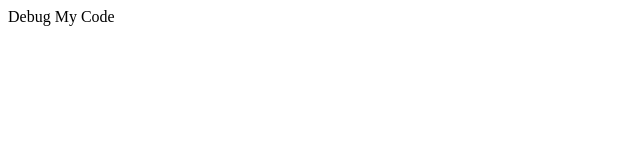
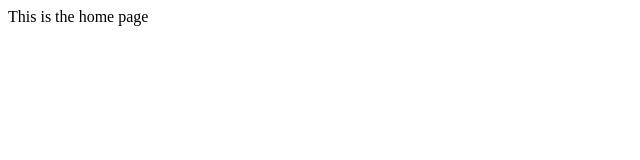
Before and after one commit to iamrahul25/debugMyCode, a React (Create React App) app in the folder client/: page / in a window 1280 px wide. Shown: the top 160 px of the page, without its empty margins (0-640 px from the left). Built offline with nearby package versions, Linux system fonts and the light colour scheme.

Commit message:
03-06-2023 testin purpose

```diff
--- a/client/src/App.js
+++ b/client/src/App.js
@@ -3,7 +3,7 @@ import './App.css';
 function App() {
 	return (
 		<div className="App">
-			Debug My Code
+			This is the home page
 		</div>
 	);
 }
```
